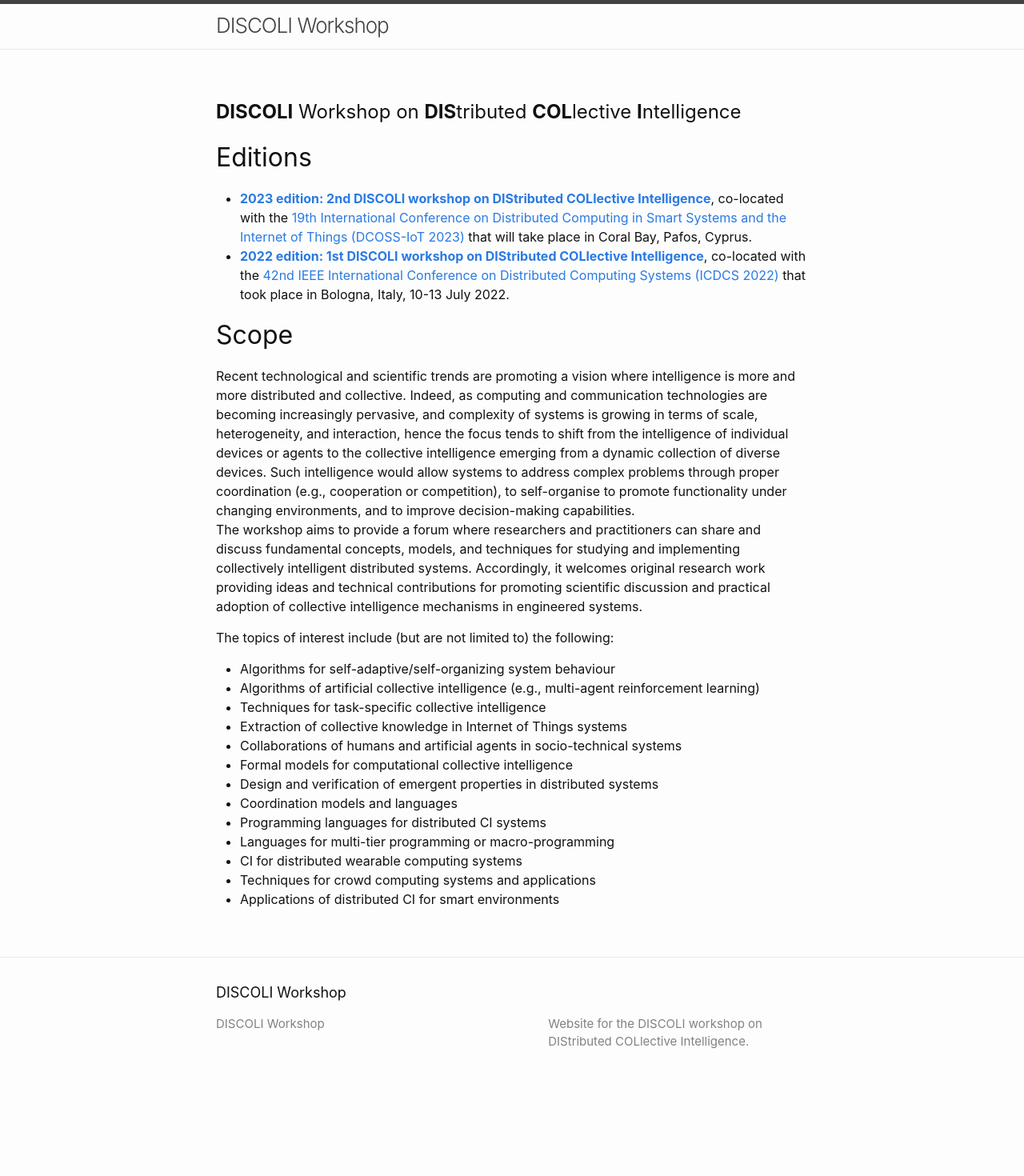
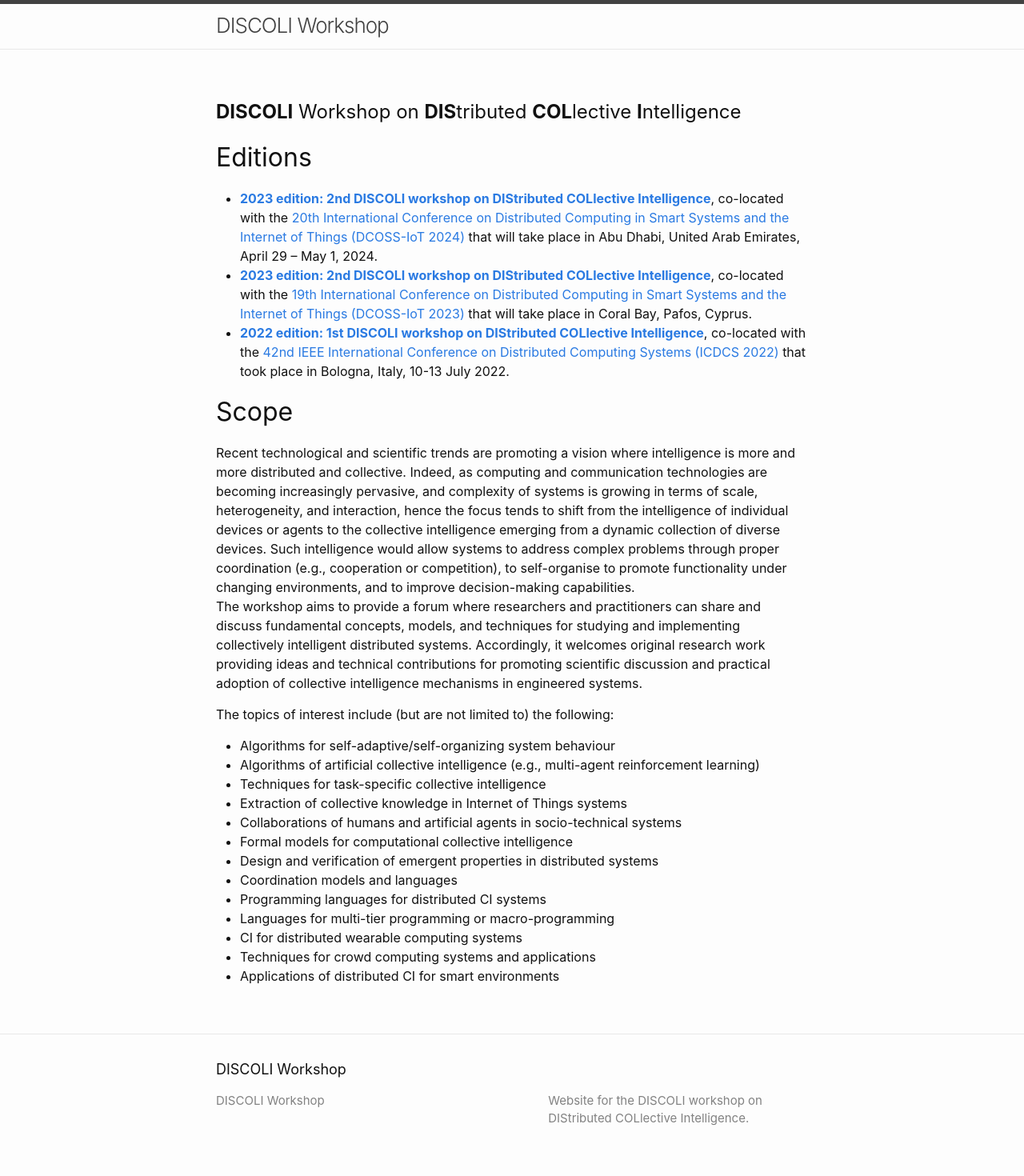
Before and after one commit to discoli-workshop/discoli-workshop.github.io, a Jekyll site: the page built from history.md, in a window 1280 px wide. Shown: the whole page at 80% size. Built offline with Jekyll 4.4.1, drawn with Linux system fonts in a browser that asks for light colours; before the commit the page ends 1374 px from its top, so only the background shows below that.

Commit message:
feat: update history

```diff
--- a/history.md
+++ b/history.md
@@ -9,7 +9,7 @@ permalink: /history/
 # **DISCOLI** Workshop on **DIS**tributed **COL**lective **I**ntelligence <!-- **** -->
 
 ## Editions
-
+- **[2023 edition: 2nd DISCOLI workshop on DIStributed COLlective Intelligence](https://discoli-workshop.github.io/2024)**, co-located with the [20th International Conference on Distributed Computing in Smart Systems and the Internet of Things (DCOSS-IoT 2024)](https://dcoss.org/) that will take place in Abu Dhabi, United Arab Emirates, April 29 – May 1, 2024.
 - **[2023 edition: 2nd DISCOLI workshop on DIStributed COLlective Intelligence](https://discoli-workshop.github.io/2023)**, co-located with the [19th International Conference on Distributed Computing in Smart Systems and the Internet of Things (DCOSS-IoT 2023)](https://dcoss.org/) that will take place in Coral Bay, Pafos, Cyprus.
 - **[2022 edition: 1st DISCOLI workshop on DIStributed COLlective Intelligence](https://discoli-workshop.github.io/2022)**, co-located with the [42nd IEEE International Conference on Distributed Computing Systems (ICDCS 2022)](https://icdcs2022.icdcs.org/) that took place in Bologna, Italy, 10-13 July 2022.
 
```
